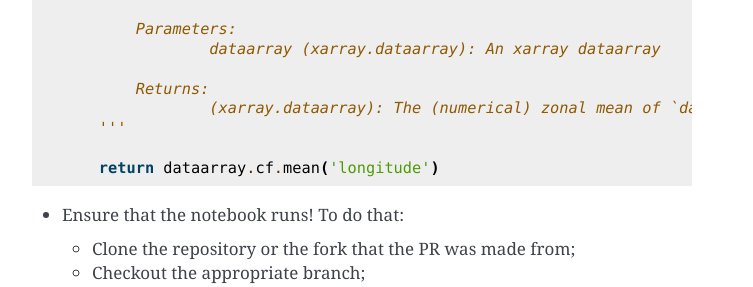
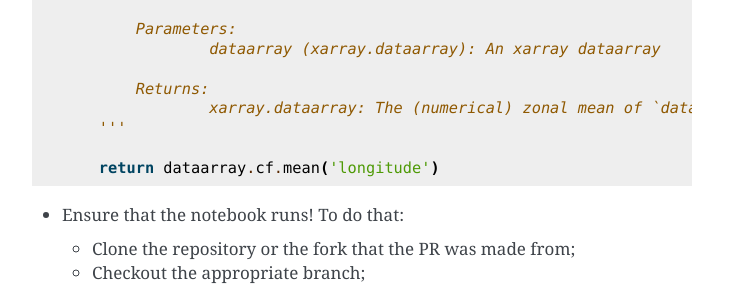
Before and after one commit to COSIMA/cosima-recipes, a Sphinx documentation site: the page built from docs/contributing.rst, in a window 1280 px wide and 900 px high, scrolled down 2718 px. Shown: the part 465-752 px from the top of the window, without its empty margins (388-1141 px from the left). Built offline with Sphinx 7.4.7, drawn with Linux system fonts in a browser that asks for light colours.

```diff
--- a/docs/contributing.rst
+++ b/docs/contributing.rst
@@ -165,7 +165,7 @@ A much better version, free from all the cons mentioned above, is:
                     dataarray (xarray.dataarray): An xarray dataarray
 
             Returns:
-                    (xarray.dataarray): The (numerical) zonal mean of `dataarray
+                    xarray.dataarray: The (numerical) zonal mean of `dataarray`
         '''
 
         return dataarray.cf.mean('longitude')
```
